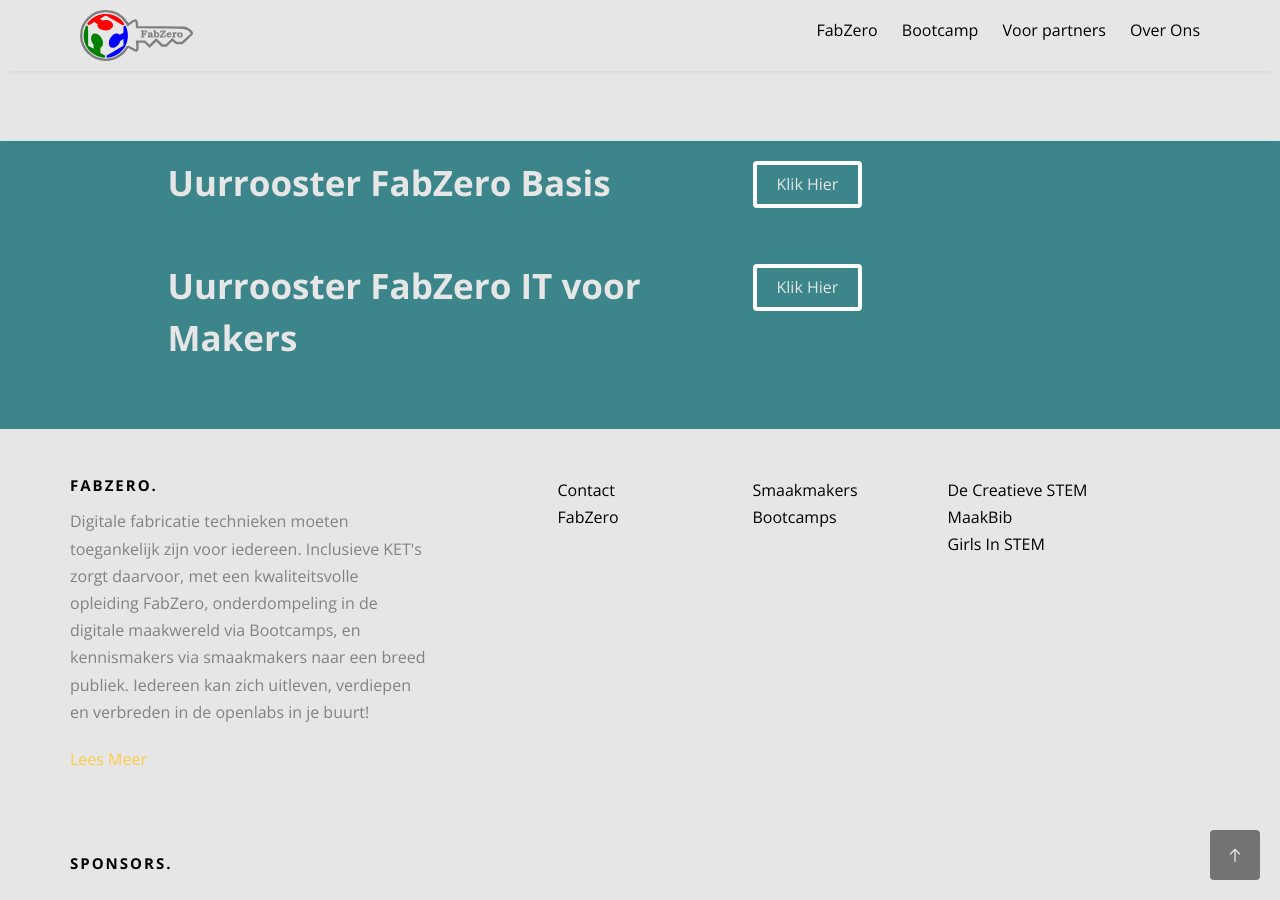
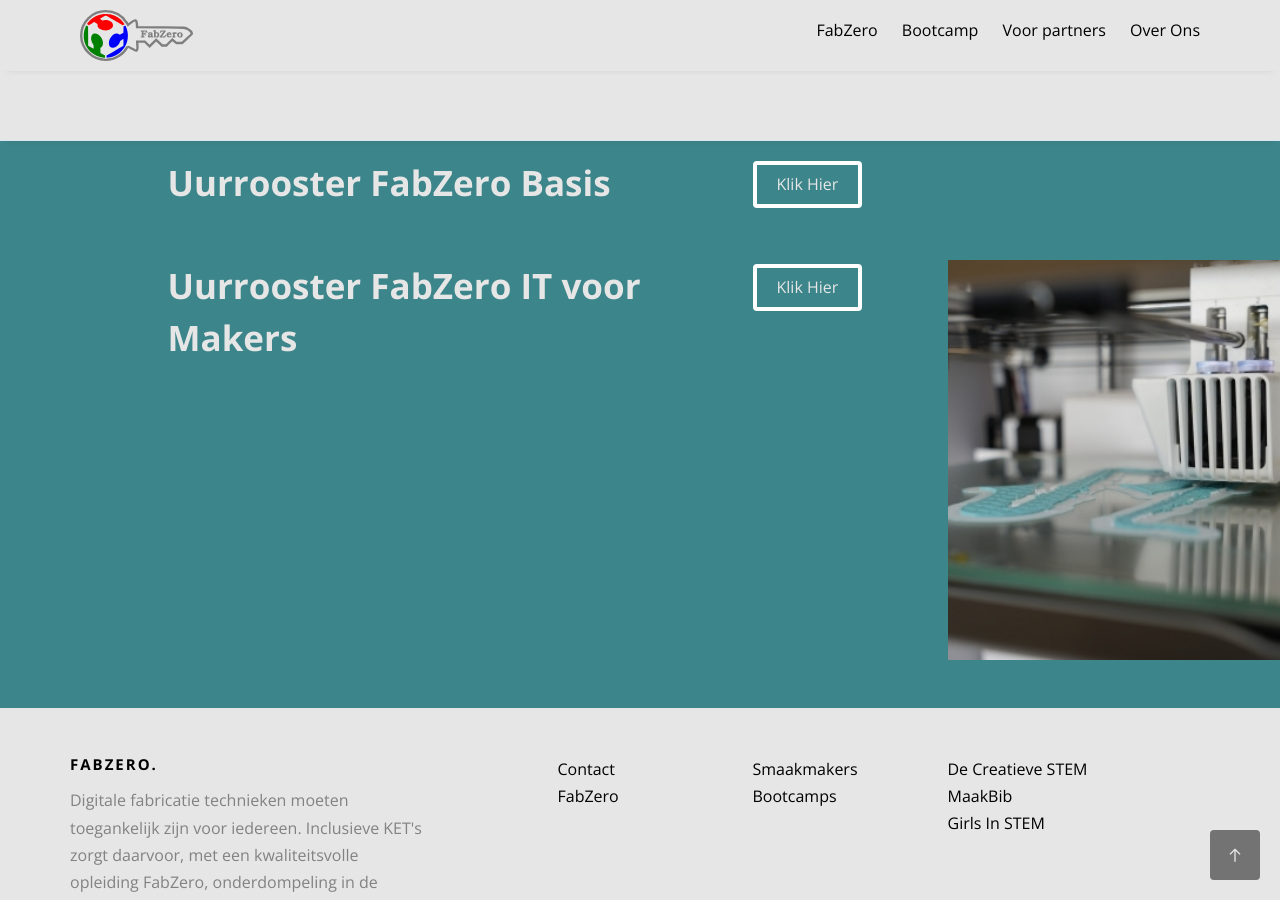
Before and after one commit to IngegnoMakerSpace/inclusievekets, a Jekyll site: the page built from fabzeromix.html, in a window 1280 px wide and 900 px high, scrolled down 940 px. Built offline with Jekyll 4.4.1, drawn with Linux system fonts in a browser that asks for light colours; nearby versions of some CDN libraries; some web fonts are replaced.

Commit message:
add images

```diff
--- a/fabzeroit.html
+++ b/fabzeroit.html
@@ -104,6 +104,7 @@
             </div>
             <div class="col-md-4 col-md-offset-0 text-left animate-box" data-animate-effect="fadeInUp">
                 <img src="{{site.baseurl}}/assets/images/lionel.png" alt="elektronische zandloper">
+                <img src="{{site.baseurl}}/assets/images/jens.jpg" alt="elektronisch spel">
             </div>
         </div>
 
--- a/fabzeromix.html
+++ b/fabzeromix.html
@@ -65,7 +65,7 @@
                     <h2>Uurrooster FabZero Basis</h2>
                 </div>
             </div>
-            <div class="col-md-3 text-left animate-box" data-animate-effect="fadeInUp">
+            <div class="col-md-1 text-left animate-box" data-animate-effect="fadeInUp">
                 <div class="fh5co-heading">
                     <h2><a href="https://docs.google.com/document/d/1bl7-ywMzhpsgodUE-nDBxxCQ3YMfOeYthoc1ZQdS45o/edit?usp=sharing" target="_blank" class="btn btn-tertiary" id="btntert">Klik Hier</a></h2>
                 </div>
@@ -77,11 +77,14 @@
                     <h2>Uurrooster FabZero IT voor Makers</h2>
                 </div>
             </div>
-            <div class="col-md-3 text-left animate-box" data-animate-effect="fadeInUp">
+            <div class="col-md-2 text-left animate-box" data-animate-effect="fadeInUp">
                 <div class="fh5co-heading">
                     <h2><a href="https://docs.google.com/document/d/1YzxYlbjHEzaBQwe-iNmUJTEsyywcBUV_shbWpfI2p4g/edit?usp=sharing" target="_blank" class="btn btn-tertiary" id="btntert">Klik Hier</a></h2>
                 </div>
             </div>
+            <div class="col-md-3 col-md-offset-0 text-left animate-box" data-animate-effect="fadeInUp">
+                <img src="{{site.baseurl}}/assets/images/3dprint.jpg" alt="3Dprinter">
+            </div>
         </div>
     </div>
 </div>
```
Also changed, not shown: assets/images/3dprint.jpg (added), assets/images/jens.jpg (added).
